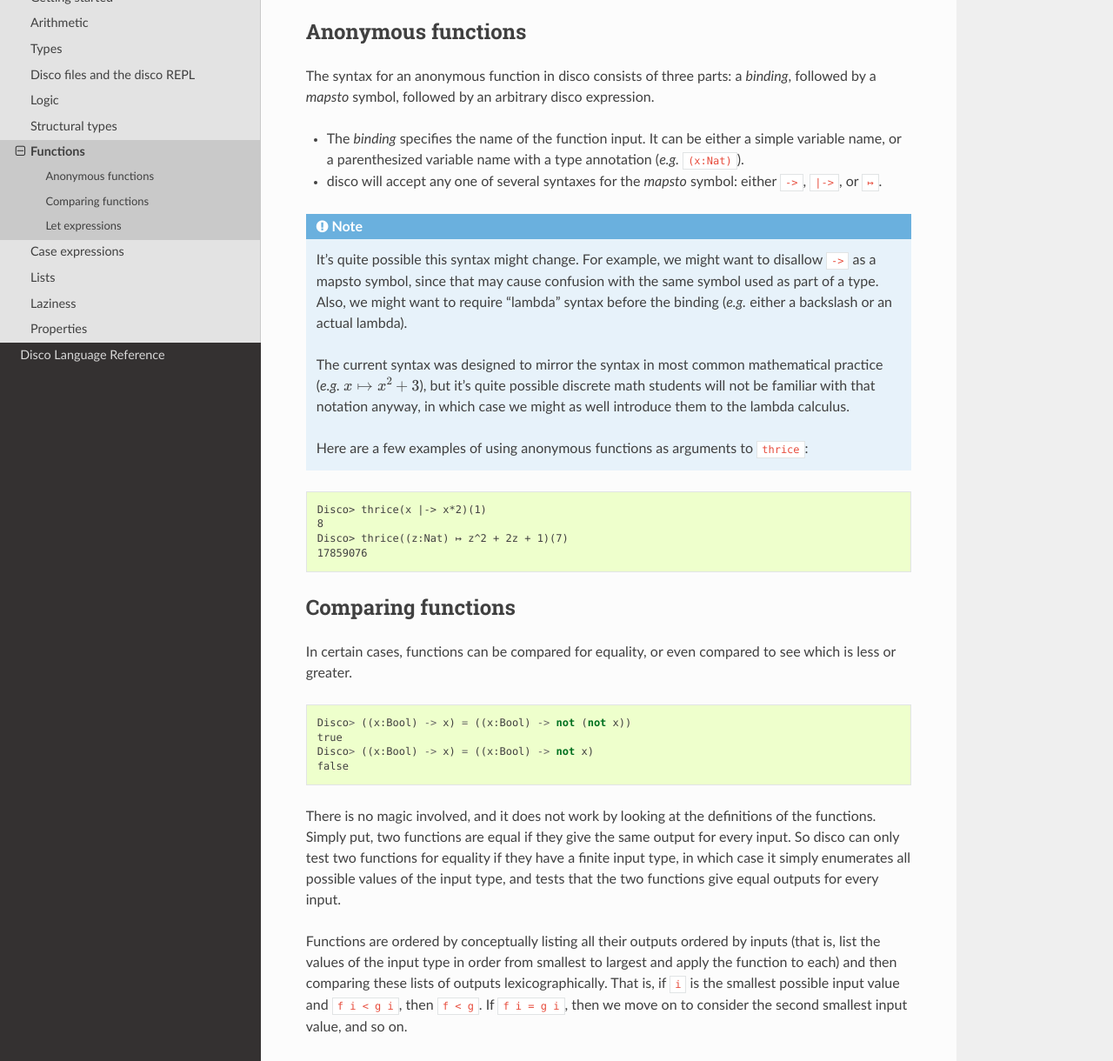
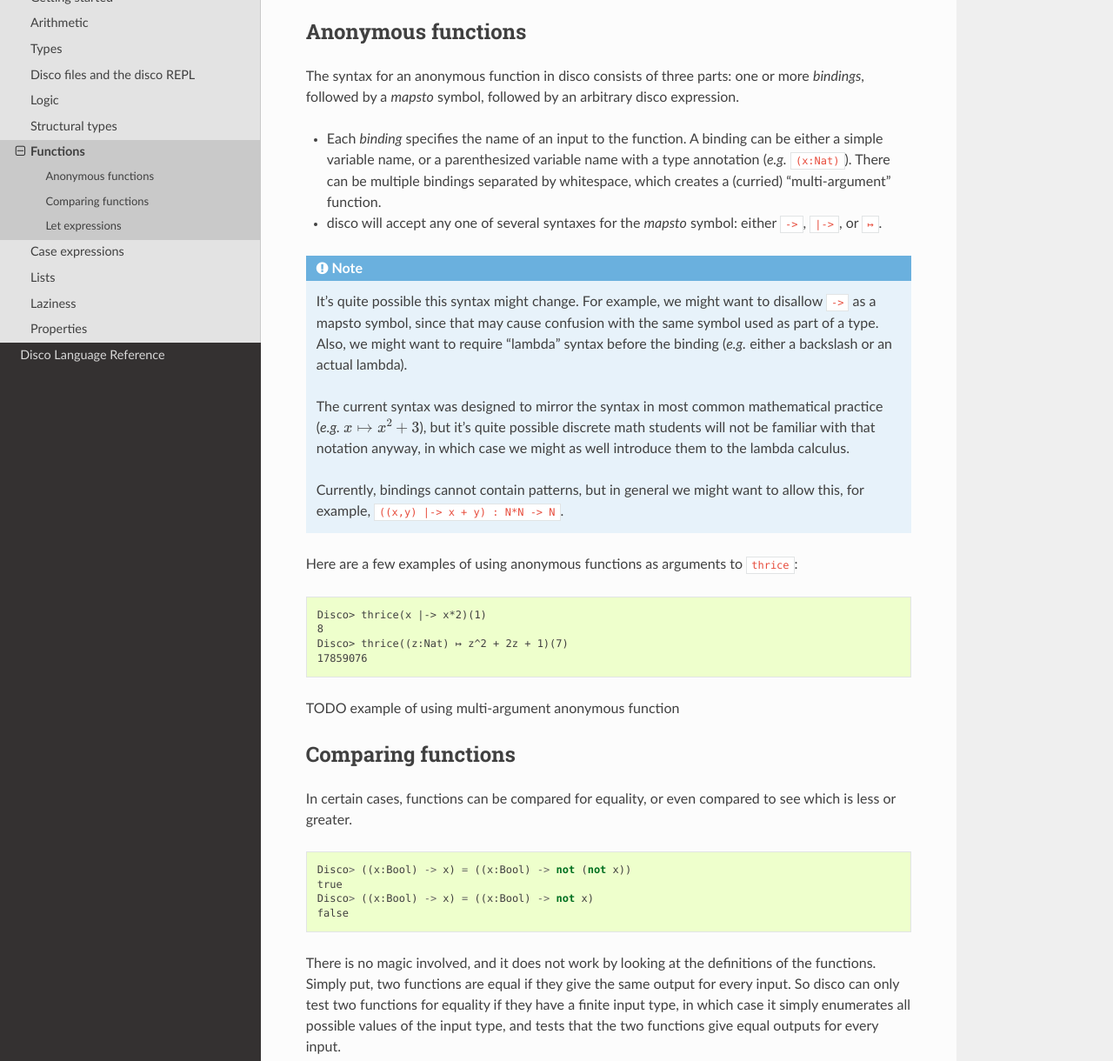
Before and after one commit to disco-lang/disco, a Sphinx documentation site: the page built from docs/tutorial/functions.rst, in a window 1280 px wide and 1400 px high, scrolled down 1212 px, cut to the strip 180-1400 px from the top of the window. Shown: the whole strip at 87% size. Built offline with Sphinx 7.4.7 and the Read the Docs theme 2.0.0, drawn with Linux system fonts in a browser that asks for light colours.

Commit message:
tutorial: multi-argument anonymous functions [ci skip]

```diff
--- a/docs/tutorial/functions.rst
+++ b/docs/tutorial/functions.rst
@@ -68,12 +68,14 @@ Anonymous functions
 ===================
 
 The syntax for an anonymous function in disco consists of three parts:
-a *binding*, followed by a *mapsto* symbol, followed by an arbitrary
+one or more *bindings*, followed by a *mapsto* symbol, followed by an arbitrary
 disco expression.
 
-* The *binding* specifies the name of the function input.  It can be
-  either a simple variable name, or a parenthesized variable name with
-  a type annotation (*e.g.* ``(x:Nat)``).
+* Each *binding* specifies the name of an input to the function.  A binding
+  can be either a simple variable name, or a parenthesized variable
+  name with a type annotation (*e.g.* ``(x:Nat)``).  There can be
+  multiple bindings separated by whitespace, which creates a (curried)
+  "multi-argument" function.
 * disco will accept any one of several syntaxes for the *mapsto*
   symbol: either ``->``, ``|->``, or ``↦``.
 
@@ -91,8 +93,11 @@ disco expression.
    that notation anyway, in which case we might as well introduce them
    to the lambda calculus.
 
-   Here are a few examples of using anonymous functions as arguments
-   to ``thrice``:
+   Currently, bindings cannot contain patterns, but in general we
+   might want to allow this, for example, ``((x,y) |-> x + y) : N*N -> N``.
+
+Here are a few examples of using anonymous functions as arguments
+to ``thrice``:
 
 ::
 
@@ -100,6 +105,8 @@ disco expression.
     8
     Disco> thrice((z:Nat) ↦ z^2 + 2z + 1)(7)
     17859076
+
+TODO example of using multi-argument anonymous function
 
 Comparing functions
 ===================
```
